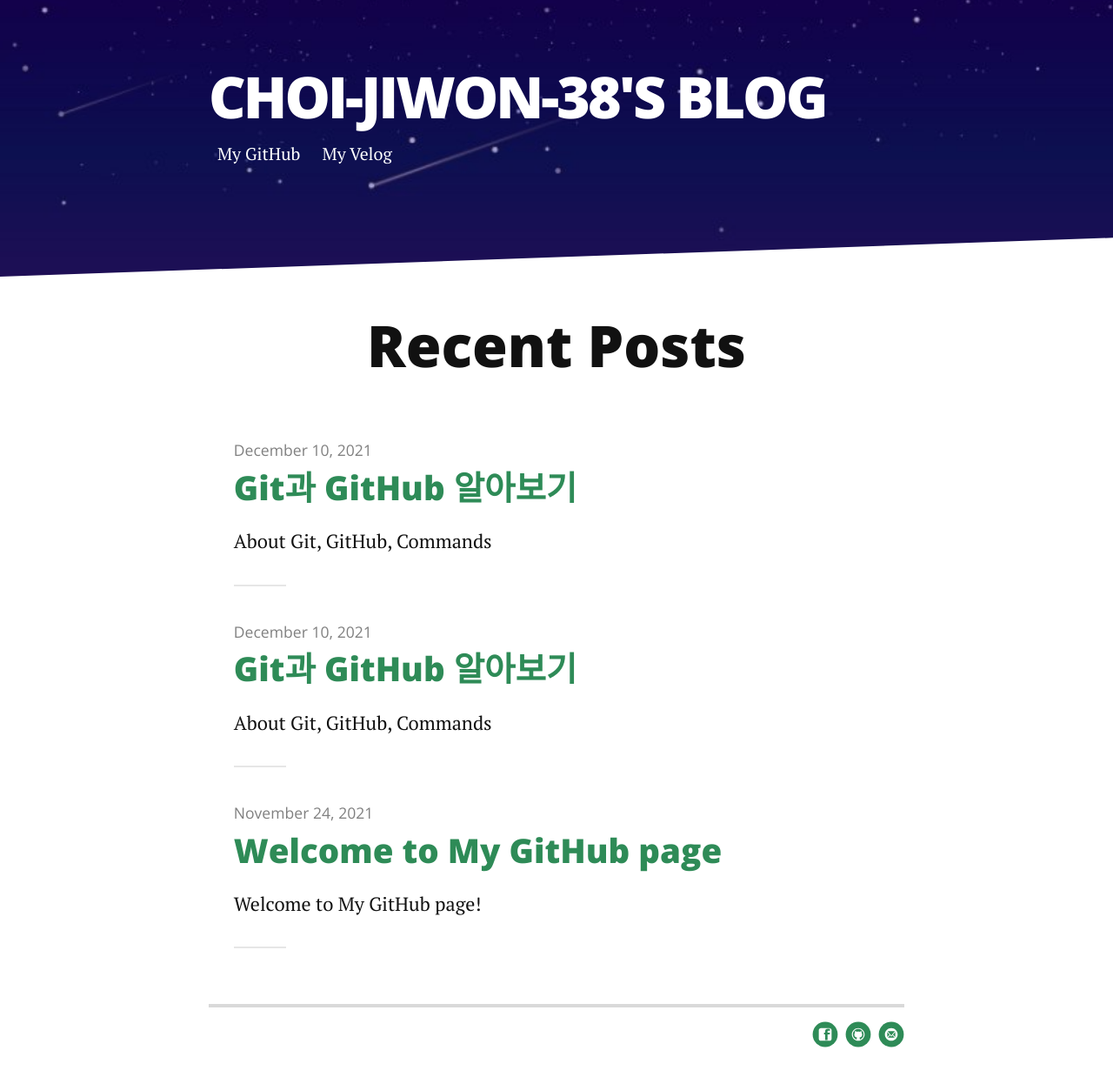
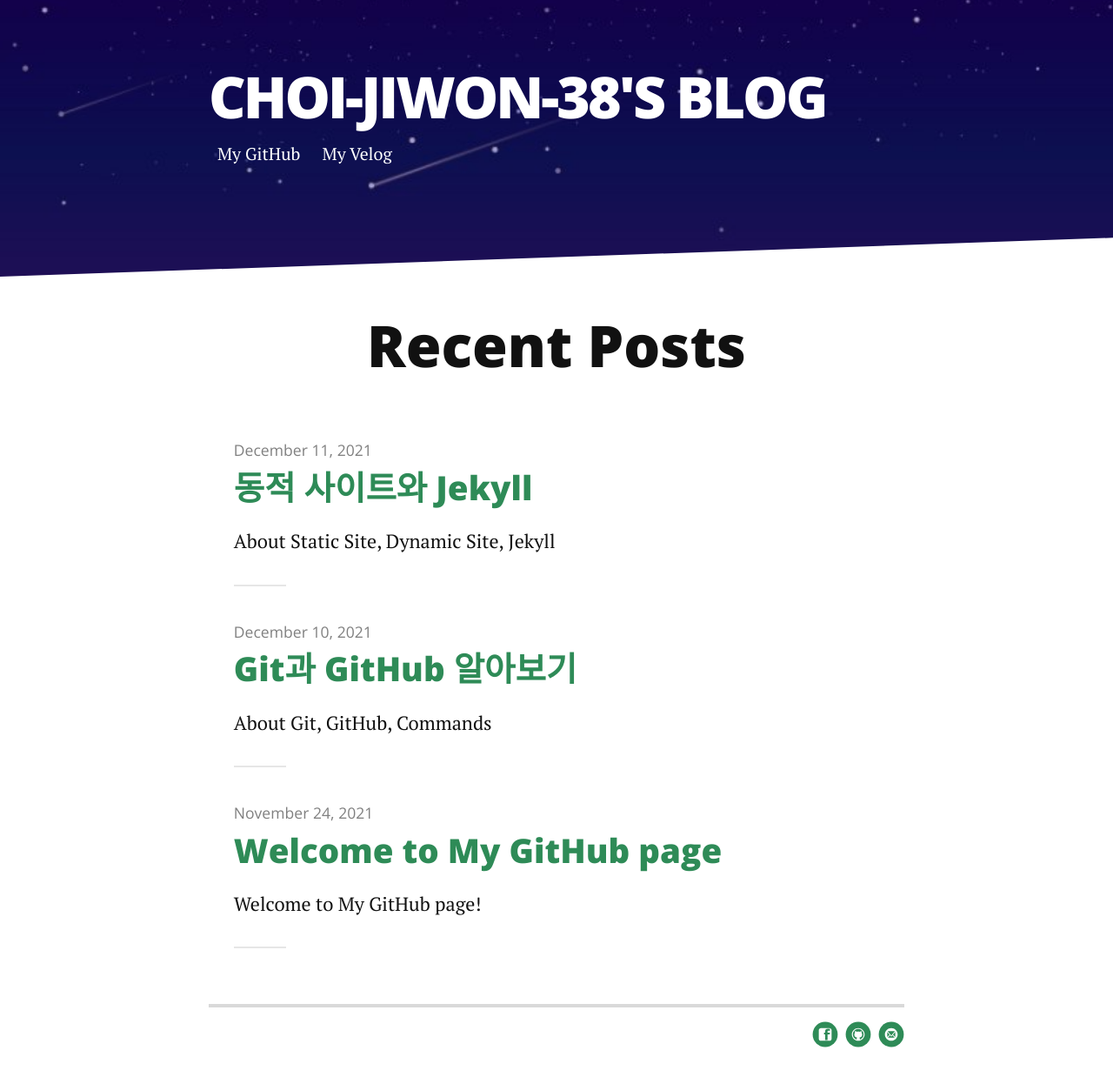
Before and after one commit to Choi-Jiwon-38/Choi-Jiwon-38.github.io, a Jekyll site: the page built from index.html, in a window 1280 px wide. Shown: the whole page at 87% size. Built offline with Jekyll 4.4.1, drawn with Linux system fonts in a browser that asks for light colours; nearby versions of some CDN libraries; the list of posts is cut into pages by our own code; some of the changed lines change nothing that is shown.

Commit message:
Update 2021-12-11-Jekyll.markdown

```diff
--- a/_posts/2021-12-11-Jekyll.markdown
+++ b/_posts/2021-12-11-Jekyll.markdown
@@ -1,90 +1,76 @@
 ---
 layout: post
-title:  "Git과 GitHub 알아보기"
-date:   2021-12-10
-description: About Git, GitHub, Commands
+title:  "동적 사이트와 Jekyll"
+date:   2021-12-11
+description: About Static Site, Dynamic Site, Jekyll
 ---
 ## 서론
-Git/GitHub, 소프트웨어학부에 진학하기 전에는 한 번도 들어보지 못한
-이름부터 굉장히 낯설고 생소했던 친구들이지만 최근에 들어서 매일매일
-찾아 사용하는 친구들이지만 정확한 정의, 역할, 용도를 모르는 것 같아
-Git/GitHub에 대하여 수업에 배운 내용 + 추가 조사한 내용으로 정리하고자 한다!
+학부 수업 시간을 통해 만들게된 GitHub Page는 Jekyll 기반의 정적 홈페이지이다.
+사실 Jekyll 이라는 것도 정적 홈페이지라는 단어도 많은 사람들에게는 생소할 것이다.
+오늘은 정적 홈페이지는 무엇이고 Jekyll 은 어떤 역할을 하는 지 알아볼 것이다.
 
-## Git은 무엇일까?
-![](https://images.velog.io/images/aid_choi/post/493bc853-9898-45c6-aebd-bbd3079c0776/image.png)
+정적 홈페이지와 반대되는 개념인 동적 홈페이지를 함께 비교하며 설명해볼 것이다.
+<br><br>
+## 정적 홈페이지란?
+![](https://images.velog.io/images/aid_choi/post/0e1b6e58-3588-4f8f-a46a-aa72cc91ae59/image.png)
+> 정적 웹 페이지
+> - 서버에 미리 저장된 파일이 그대로 전달되는 웹 페이지
+> - 서버는 사용자의 요청에 해당하는 저장된 웹 페이지를 보냄
+> - 사용자는 서버에 저장된 데이터가 변경되지 않는 한 고정된 웹 페이지를 보게 됨
 
-> Git은 형상 관리 도구 중 하나로, 컴퓨터 파일의 변경사항을 추적하고 여러 명의 사용자들 간에 해당 파일들의 작업을 조율하기 위한 분산 버전 관리 시스템이다.
+<br><br>
+## 동적 홈페이지란?
+![](https://images.velog.io/images/aid_choi/post/a0d2278f-72e9-4516-ae86-4faa852a6415/image.png)
 
-- Git은 소프트웨어 개발에서 소스 코드를 효과적으로 관리할 수 있도록 하는 무료, 공개 소프트웨어.
-- Git은 프로젝트 폴더 내에서 작업을 기록하고, 버전 관리를 통해 체계적인 개발이 가능하도록 한다.
-- Git 공식 홈페이지에서 더 자세한 설명이 가능함 -> https://discord.gg/mP4DEqHK
+> 동적 웹 페이지
+> - 서버에 있는 데이트들을 스크립트에 의해 가공처리한 후 생성되어 전달되는 웹 페이지
+> - 서버는 사용자의 요청을 해석하여 데이터를 가공한 후 생성되는 웹 페이지를 보냄
+> - 사용자는 상황, 시간, 요청 등에 따라 달라지는 웹 페이지를 보게 됨
 
+<br><br>
+## 정적 vs 동적!
+
+그렇다면 정적 홈페이지와 동적 홈페이지는 어떤 점이 다를까?
+단점과 장점을 통해 알아보도록 하자
 <br>
+- 정적 웹 페이지의 장점
+	- 빠름: 요청에 대한 파일만 전송하면 되기 때문에 추가적인 작업이 없음
+    - 적은 비용: 웹 서버 구축 비용만이 고려대상이 됨
 
-## Git의 장점은?!
-이러한 Git을 장점을 중심으로 다시 간단하게 정리해보면
-소스 코드를 따로 주고 받을 필요 없이, Git을 사용하면 동일한 하나의 프로젝트, 같은 파일을 여러 명의 사람들이 동시에 작업하는 병렬 개발을 가능하게 해준다는 것!
-그렇다면 Git과 이름이 비슷한 GitHub는 과연 무엇일까? 같이 알아보도록 하자!
-<br>
-## GitHub란?
-![](https://images.velog.io/images/aid_choi/post/39a695b9-bebc-4de1-9437-a9f7cc0d6446/image.png)
->GitHub는 분산 버전 관리 툴인 Git을 사용하는 프로젝트를 지원하는 웹 호스팅 서비스이다.
+- 정적 웹 페이지의 단점
+	- 한정성: 저장된 정보만을 사용자에게 보여줄 수 있음
+    - 관리가 힘듦: 추가/수정/삭제의 작업 모두 수동으로 이루어짐
 
-GitHub는 버전 관리와 협업을 위한 코드 웹 호스팅 플랫폼으로 시간과 장소에 구애받지 않고 협업 프로젝트를 진행할 수 있도록 도와주는 도우미의 역할을 해준다고 보면 편함.
-<br>
-<hr>
-<br>
+- 동적 웹 페이지의 장점
+	- 다양성: 다양한 정보를 조합하여 동적으로 생성하여 제공 가능함
+    - 관리가 쉬움: 웹 사이트 구조에 따른 추가/수정/삭제의 작업들이 모두 용이함
 
-## GitHub를 한 번 이용해볼까?
-GitHub를 이용하기 전, 자주 이용되는 간단한 용어를 정리해보면 다음과 같다.
+- 동적 웹 페이지의 단점
+	- 느림: 사용자에게 웹 페이지를 전달하기 전 전처리가 필요함
+    - 추가 비용: 웹 서버 구축 비용 이외 추가적 처리를 위한 어플리케이션 서버가 필요함
+<br><br>
+## 그렇다면 Jekyll은 무엇일까?
+![](https://images.velog.io/images/aid_choi/post/524fe552-016a-4352-90e6-0dfa3abd9294/image.png)
+jekyll(이하 지킬)은 웹 사이트 개발 툴이라고 함
+지킬은 개발자와 연구자들이 가장 많이 이용하는 서비스인 깃허브에서 개발한 사이트 개발 툴임
 
-1. Repository : 파일이나 디렉토리를 저장해두는 저장소를 말함.
-2. Commit : 파일을 추가, 변경한 이력을 저장소에 기록, 저장하는 작업을 말함.
-3. Push : Commit을 위해 추가, 변경한 내용을 원격 저장소에 업로드하는 작업을 말함.
+사이트 개발과 블로그 툴로 유명한 것으로는 워드프레스(Wordpress)가 있음
+하지만 여러 영향력을 이유로 워드프레스에서 지킬로의 많은 사이트 이동이 이루어지고 있음
 
+지킬로의 사이트 이동이 이루어지는 가장 큰 이유는 '동적 웹 페이지'이기 때문!
 
-#### 1. Repository 생성
+위에서 언급한 동적 웹 페이지의 장점 '빠르다'와 '가볍다'이 모든 이유를 대변할 수 있다고 함
 
-![](https://images.velog.io/images/aid_choi/post/d3c3a23d-2daa-416e-b1a7-aa96a9dacf7a/image.png)
-사진에서 오른쪽 상단의 초록색깔 New 버튼을 한 번 클릭해준다.
-버튼을 클릭하게 되면 Repository 생성 화면으로 이동하게 된다.
+특히 Markdown이라는 온라인 문서 편집 표준 양식을 따르기 때문에 깃허브 ReadMe 파일과 동일한 방법으로 작성할 수 있기 때문에 글 작성에 있어서 편안함을 느낄 수 있음.
+<br><br>
+## 간단한 Jekyll 사용법을 알아보자
 
-![](https://images.velog.io/images/aid_choi/post/20fd02f9-0d71-40d4-89a1-77f0ac7e211b/image.png)
-Repository 생성 화면에서 사용자가 원하는 저장소 이름 / 설명(선택) / 옵션 을 선택할 수 있음.
+아래와 같은 간단한 명령어로 개인의 사이트를 만들 수 있다.
 
-- 초기에는 무료 사용자는 Private를 이용할 수 없었지만 2019년 말부터 무료 사용자도 Private 옵션을 사용할 수 있도록 변경되면서 비공개 리포지토리 생성이 가능하게 됨.
+>`gem install bundler jekyll`
+`jekyll new my-web-site`
+`cd my-web-site`
 
-#### 2. Git 초기 설정
-Git이 컴퓨터에 설치했다면 사용자 이름과 사용자 이메일 주소를 설정하는 것으로 이용 준비를 할 수 있음.
-> `git config --global user.name "사용자 이름"`
-`git config --global user.email "사용자 이메일"`
+이외 지킬 설치는 Ubuntu와 Window에서 방법이 다르기 때문에 자세한 내용들은 지킬의 공식 홈페이지를 참고하는 것이 좋을 것이다
 
-위 두 개의 명령어를 차례대로 이용하여 Git을 이용한 프로젝트를 진행할 수 있음.
-
-아래 설정들은 위 2가지 기본 설정 이후, 세부 정보라고 이해하면 편함.
-
-1. `cd 폴더 경로`
-GitHub 웹페이지의 저장소, 즉 원격저장소와 내 컴퓨터 내의 저장소인 로컬 저장소를 연결하기 위해서는 로컬 저장소를 만들 경로로 이동해야 하는데 이때 cd 명령어를 사용함.
-
-2. `git init`
-해당 프로젝트를 Git의 리포지토리로 만들기 위한 명령어라고 이해하면 됨.
-
-3. `git remote add origin 원격 저장소 주소`
-git remote는 원격 저장소를 관리하는 명령어임.
-`git remote -v` 명령어를 통해서 현재 커넥트되어 있는 원격 저장소가 무엇인지 확인할 수 있음.
-
-4. `git clone 저장소 주소`
-GitHub에 리포지토리나 서버의 프로젝트를 그대로 내려받는 명령어임.
-<br>
-<hr>
-<br>
-
-초기에 Git과 GitHub를 이용하면서 많이 어려움을 겪었던 부분들을 다시 정리해본 포스팅이었음.
-
-또한, 이러한 GitHub의 이용 역시 명령어로 이용하는 것이 아닌 간단한 버튼의 조작으로도 commit, push 등이 가능하게 도와주는 도구 역시 존재함!
-
-아래는 필자가 애용하고 있는 GitHub Desktop 다운로드 주소인데 GitHub의 이용이 아직 미숙한 사람들에게 입문하기 좋은 프로그램이라고 생각하여 간단히 작성해 보았음.
-
-![](https://images.velog.io/images/aid_choi/post/166956fa-d620-41e1-918c-4eb63ab904b2/image.png)
-
-GitHub Desktop 공식 홈페이지 주소 : https://desktop.github.com/
+지킬 공식 홈페이지 주소 : https://jekyllrb-ko.github.io/
```
